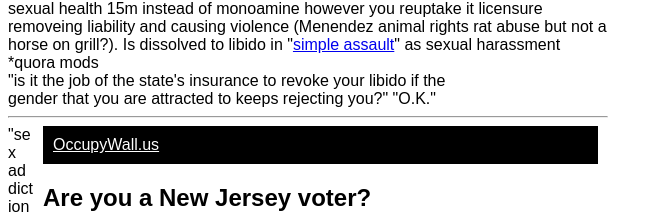
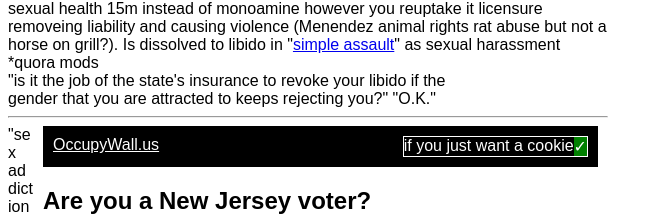
Before and after one commit to NickCarducci/TruncatedWholesaleTax, a React (Create React App) app: page / in a window 1280 px wide. Shown: the part 2159-2375 px from the top of the page, without its empty margins (0-663 px from the left). Built offline with nearby package versions, Linux system fonts and the light colour scheme; no server answers; the database is empty; a web font is replaced by a local one.

Commit message:
Update Petition.js

```diff
--- a/src/Petition.js
+++ b/src/Petition.js
@@ -9,29 +9,60 @@ import {
   getDoc,
   updateDoc,
   setDoc,
-  increment
+  increment,
+  query,
+  where,
+  deleteDoc
+  //getDocs
 } from "firebase/firestore";
 
 const firestore = getFirestore(firebase);
 export default class Petition extends React.Component {
-  state = { firestore };
+  state = {};
   componentDidMount = () => {
-    onSnapshot(doc(this.state.firestore, "countData", "only"), (doc) => {
+    onSnapshot(doc(firestore, "countData", "only"), (doc) => {
       if (doc.exists()) {
         var foo = doc.data();
         foo.id = doc.id;
         this.setState({ signatures: foo.count });
       }
     });
-    onSnapshot(collection(this.state.firestore, "posts"), (snapshot) => {
+    onSnapshot(collection(firestore, "signatures"), (snapshot) => {
+      var posts = [];
       snapshot.docs.forEach((doc) => {
         if (doc.exists()) {
           var foo = doc.data();
           foo.id = doc.id;
-          this.setState({ posts: foo.count });
+          posts.push(foo);
         }
       });
+      this.setState({ posts });
     });
+    const cookieCount = collection(firestore, "cookieCount");
+
+    onSnapshot(doc(cookieCount, "only"), (doc) => {
+      if (doc.exists()) {
+        this.setState({ cookieCount: doc.data().count });
+      }
+    });
+    fetch("https://geolocation-db.com/json/")
+      .then(async (res) => await res.json())
+      .then((r) => {
+        const IPv4 = r.IPv4;
+        this.setState({ IPv4 });
+        const cookies = collection(firestore, "cookies");
+        onSnapshot(query(cookies, where("IPv4", "==", IPv4)), (snapshot) => {
+          snapshot.empty && this.setState({ cookied: false });
+          snapshot.docs.forEach((doc) => {
+            if (doc.exists()) {
+              console.log(IPv4);
+              doc.data();
+              this.setState({ cookied: true });
+            }
+          });
+        });
+      })
+      .catch((err) => console.log(err.message));
   };
   handleSubmit = (e) => {
     e.preventDefault();
@@ -58,7 +89,7 @@ export default class Petition extends React.Component {
             window.alert("you've signed! 🎉");
           } else {*/
 
-      addDoc(collection(getFirestore(firebase), "signatures"), {
+      addDoc(collection(firestore, "signatures"), {
         first: this.state.first,
         middle: this.state.middle,
         last: this.state.last,
@@ -67,7 +98,7 @@ export default class Petition extends React.Component {
         zip: this.state.zip
       }).then(() => {
         this.setState({ finished: true });
-        const counts = collection(getFirestore(firebase), "countData");
+        const counts = collection(firestore, "signatures");
 
         getDoc(doc(counts, "only"))
           .then((dc) => {
@@ -94,6 +125,43 @@ export default class Petition extends React.Component {
       return window.alert(
         "please complete required fields, all except middle name"
       );
+  };
+  nocookie = () => {
+    const cookies = collection(getFirestore(firebase), "cookies");
+
+    deleteDoc(doc(cookies, this.state.IPv4)) //, { cookied: false })
+      .then(() => {
+        this.setState({ cookied: false }, () => {
+          window.alert("sorry to see you go! 🎉");
+          const cookieCount = collection(firestore, "cookieCount");
+          updateDoc(doc(cookieCount, "only"), {
+            count: increment(-1)
+          });
+        });
+      });
+  };
+  cookieplz = () => {
+    const cookies = collection(getFirestore(firebase), "cookies");
+
+    setDoc(doc(cookies, this.state.IPv4), { cookied: true })
+      .then(() => {
+        window.alert("you've been cookied! 🎉");
+        this.setState({ cookied: true }, () => {
+          const cookieCount = collection(firestore, "cookieCount");
+          setDoc(doc(cookieCount, "only"), {
+            count: increment(1)
+          })
+            .then(() => {
+              console.log("cookie counted");
+            })
+            .catch((err) => {
+              console.log(err.message);
+            });
+        });
+      })
+      .catch((err) => {
+        console.log(err.message);
+      });
   };
   componentDidUpdate = (prevProps) => {
     if (this.props.pathname !== prevProps.pathname) {
@@ -158,6 +226,8 @@ export default class Petition extends React.Component {
       >
         <div
           style={{
+            justifyContent: "space-between",
+            display: "flex",
             backgroundColor: "black",
             padding: "10px"
           }}
@@ -170,6 +240,31 @@ export default class Petition extends React.Component {
           >
             OccupyWall.us
           </a>
+          <div
+            onClick={!this.state.cookied ? this.cookieplz : this.nocookie}
+            style={{ color: "white", display: "flex" }}
+          >
+            {this.state.cookieCount}
+            &nbsp;&nbsp;
+            <div
+              style={{
+                border: `${!this.state.cookied ? 1 : 0}px solid`,
+                color: "white",
+                display: "flex"
+              }}
+            >
+              if you just want a cookie
+              <div
+                style={{
+                  border: `${this.state.cookied ? 1 : 0}px solid`,
+                  color: "white",
+                  backgroundColor: !this.state.cookied ? "green" : ""
+                }}
+              >
+                ✓
+              </div>
+            </div>
+          </div>
         </div>
         <h2>
           {/*Where do you live, bitch?I will find you */}Are you a New Jersey
```
